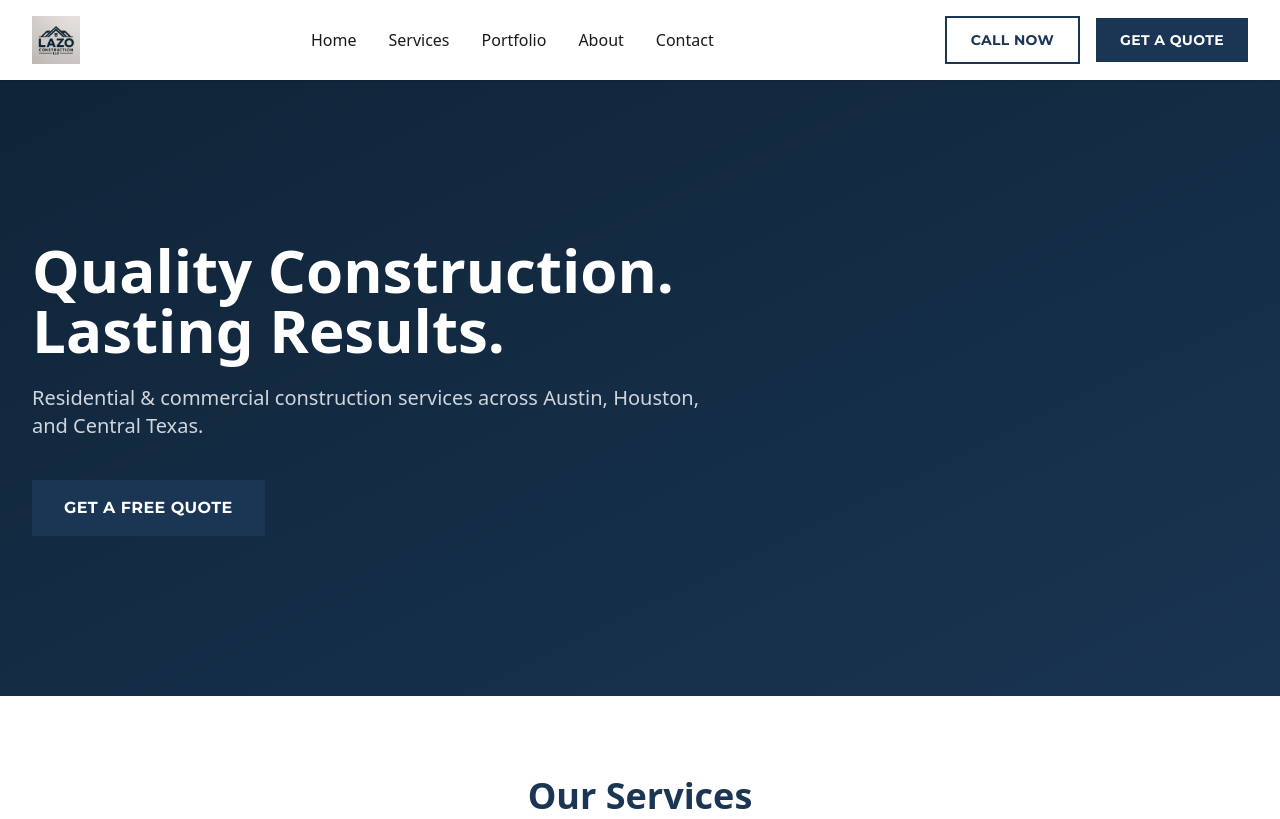
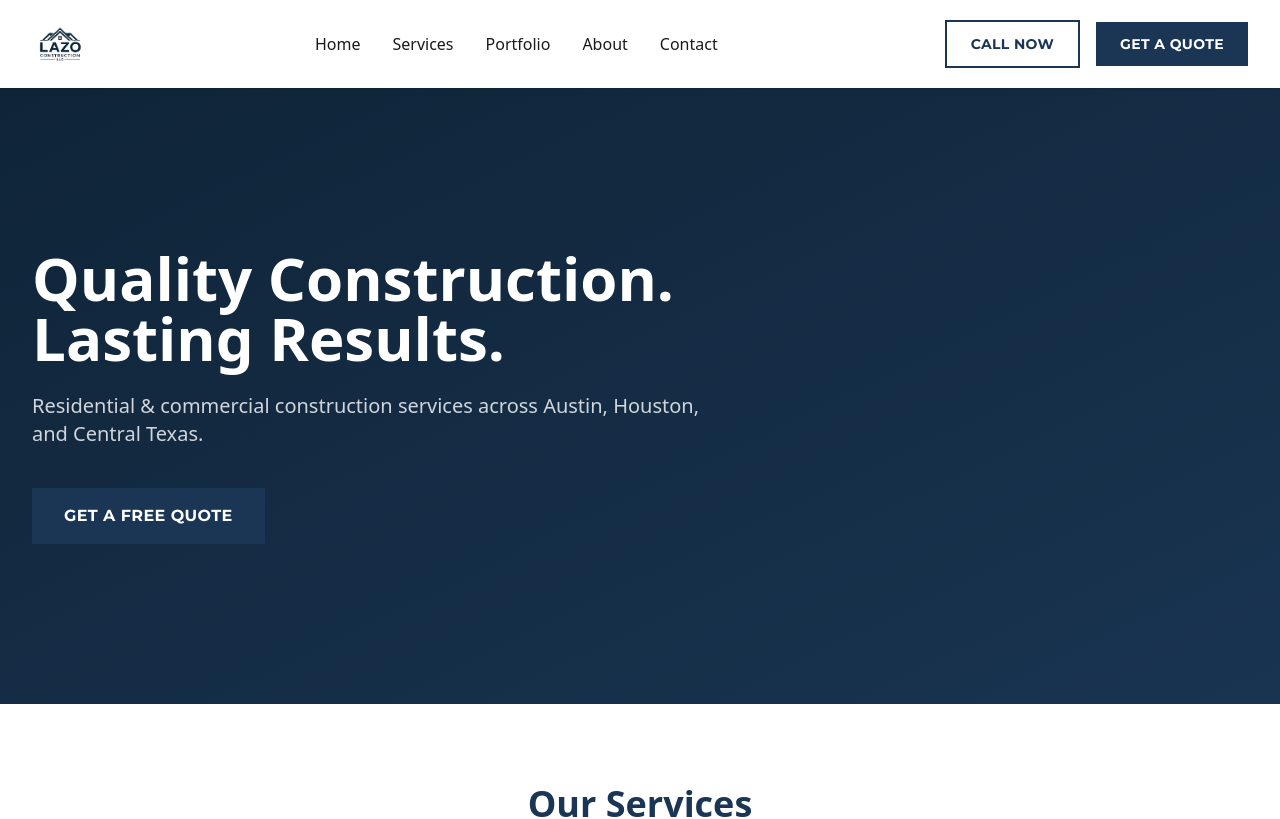
Before and after one commit to resp23f/lazo-construction-tx, a Next.js app: page / in a window 1280 px wide. Shown: the top 819 px of the page. Built offline with nearby package versions, Linux system fonts and the light colour scheme.

Commit message:
Update logo dimensions in Header component for better visibility

```diff
--- a/src/components/layout/Header.tsx
+++ b/src/components/layout/Header.tsx
@@ -28,9 +28,9 @@
             <Image
               src="/logo.png"
               alt="LAZO Construction LLC"
-              width={180}
-              height={48}
-              className="h-12 w-auto"
+              width={200}
+              height={60}
+              className="h-14 w-auto"
               priority
             />
           </Link>
```
Also changed, not shown: public/logo.png.
